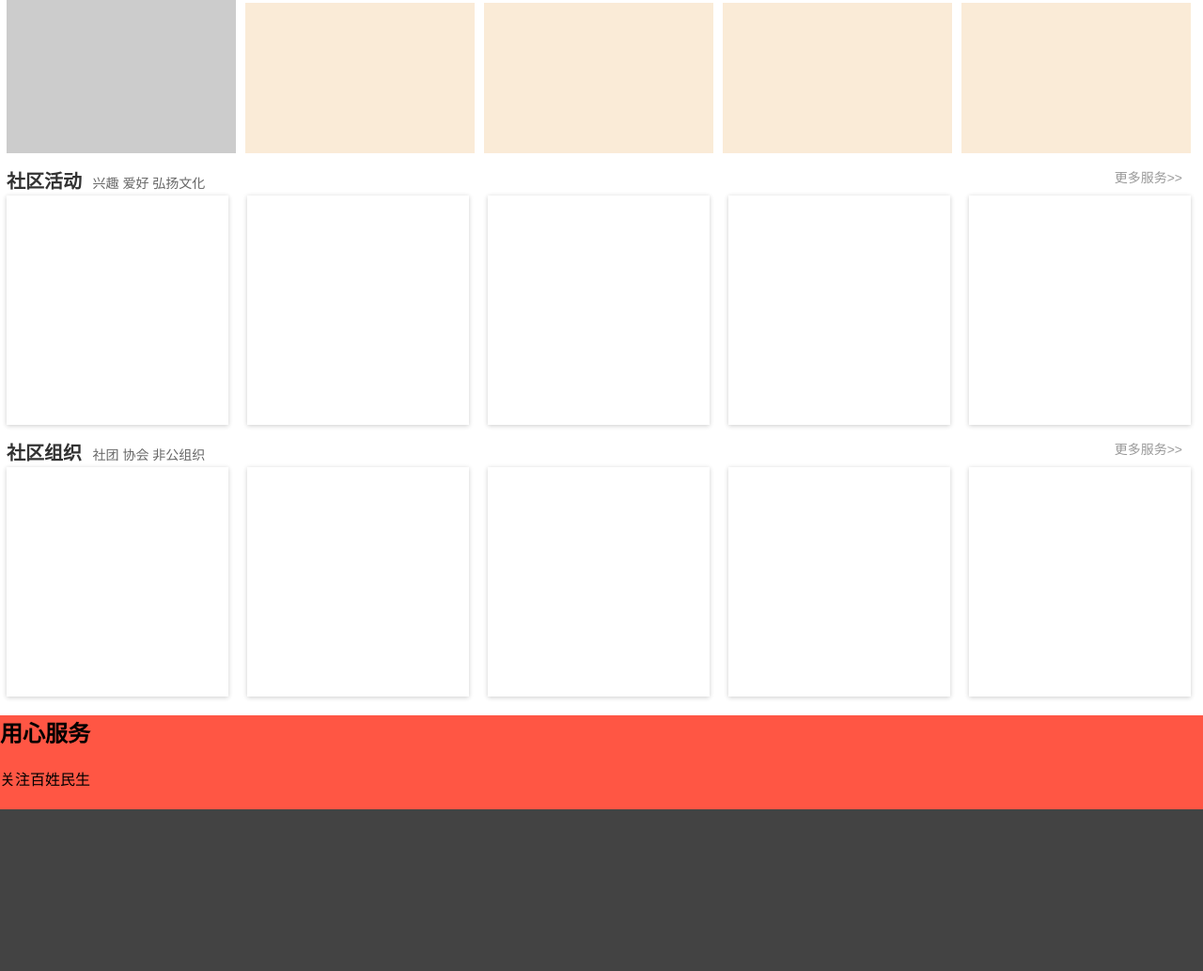
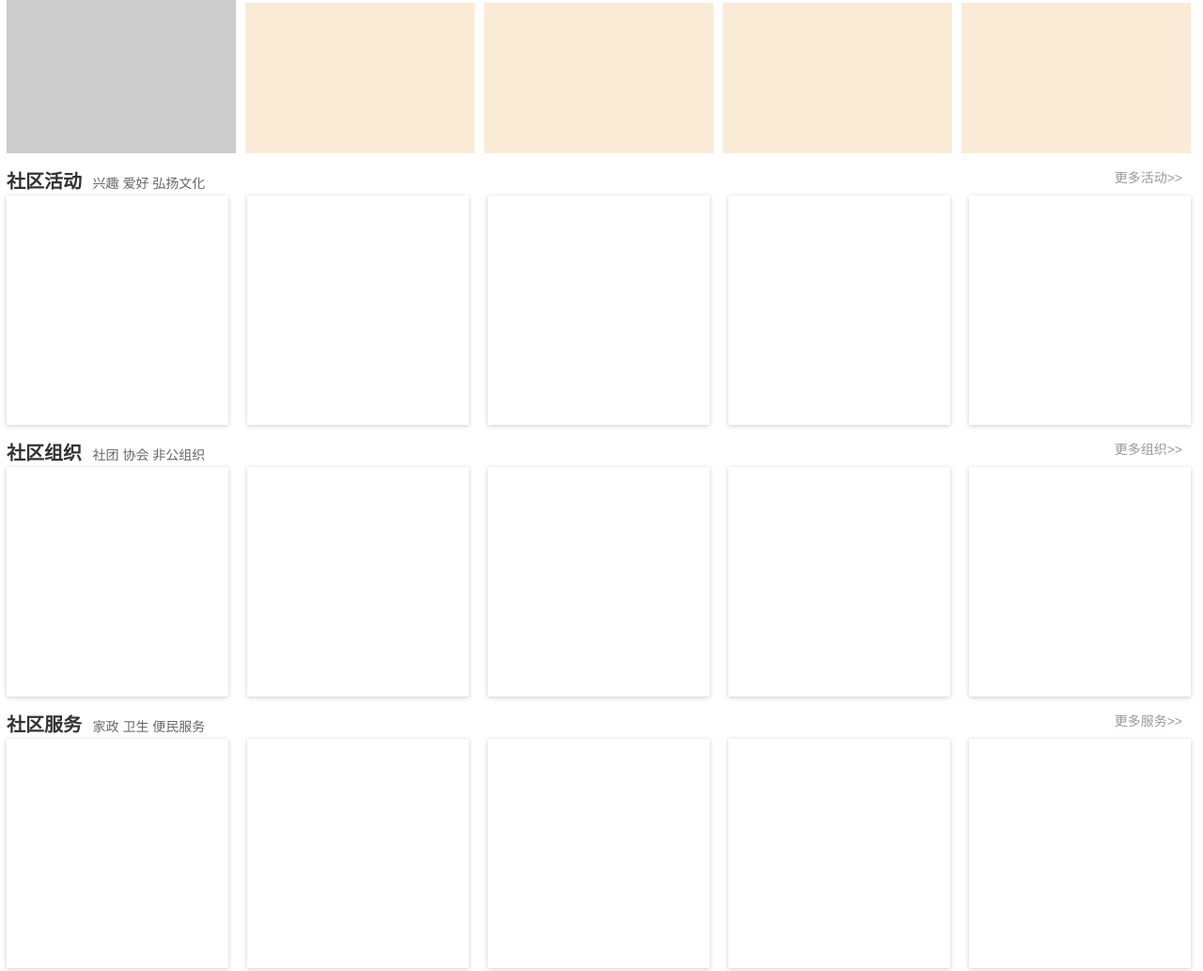
Before and after one commit to HoldCast/djxt, a plain HTML site: page index.html in a window 1280 px wide. Shown: the part 506-1539 px from the top of the page at 94% size. Drawn offline with Linux system fonts and the light colour scheme.

Commit message:
整体布局

```diff
--- a/index.html
+++ b/index.html
@@ -37,13 +37,51 @@
         <div class="item left"></div>
     </div>
 </div>
-
+<!--社区活动-->
 <div class="main">
     <div class="module-title clearfix">
         <div class="title left">
             <span>社区活动</span>
             <span class="sub-title">兴趣 爱好 弘扬文化</span>
     </div>
+        <div class="right more">
+            <a href="#">更多活动>></a>
+        </div>
+    </div>
+    <div class="module-content clearfix">
+        <div class="item left"></div>
+        <div class="item left"></div>
+        <div class="item left"></div>
+        <div class="item left"></div>
+        <div class="item last left"></div>
+    </div>
+</div>
+<!--社区组织-->
+<div class="main">
+    <div class="module-title clearfix">
+        <div class="title left">
+            <span>社区组织</span>
+            <span class="sub-title">社团 协会 非公组织</span>
+        </div>
+        <div class="right more">
+            <a href="#">更多组织>></a>
+        </div>
+    </div>
+    <div class="module-content clearfix">
+        <div class="item left"></div>
+        <div class="item left"></div>
+        <div class="item left"></div>
+        <div class="item left"></div>
+        <div class="item last left"></div>
+    </div>
+</div>
+<!--社区服务-->
+<div class="main">
+    <div class="module-title clearfix">
+        <div class="title left">
+            <span>社区服务</span>
+            <span class="sub-title">家政 卫生 便民服务</span>
+        </div>
         <div class="right more">
             <a href="#">更多服务>></a>
         </div>
@@ -57,24 +95,7 @@
     </div>
 </div>
 
-<div class="main">
-    <div class="module-title clearfix">
-        <div class="title left">
-            <span>社区组织</span>
-            <span class="sub-title">社团 协会 非公组织</span>
-        </div>
-        <div class="right more">
-            <a href="#">更多服务>></a>
-        </div>
-    </div>
-    <div class="module-content clearfix">
-        <div class="item left"></div>
-        <div class="item left"></div>
-        <div class="item left"></div>
-        <div class="item left"></div>
-        <div class="item last left"></div>
-    </div>
-</div>
+<!--宣传标语-->
 <div class="slogan">
     <div class="slogan-content clearfix">
         <div class="item">
@@ -84,8 +105,6 @@
     </div>
 </div>
 
-
-
 <footer>
 
 </footer>
```
